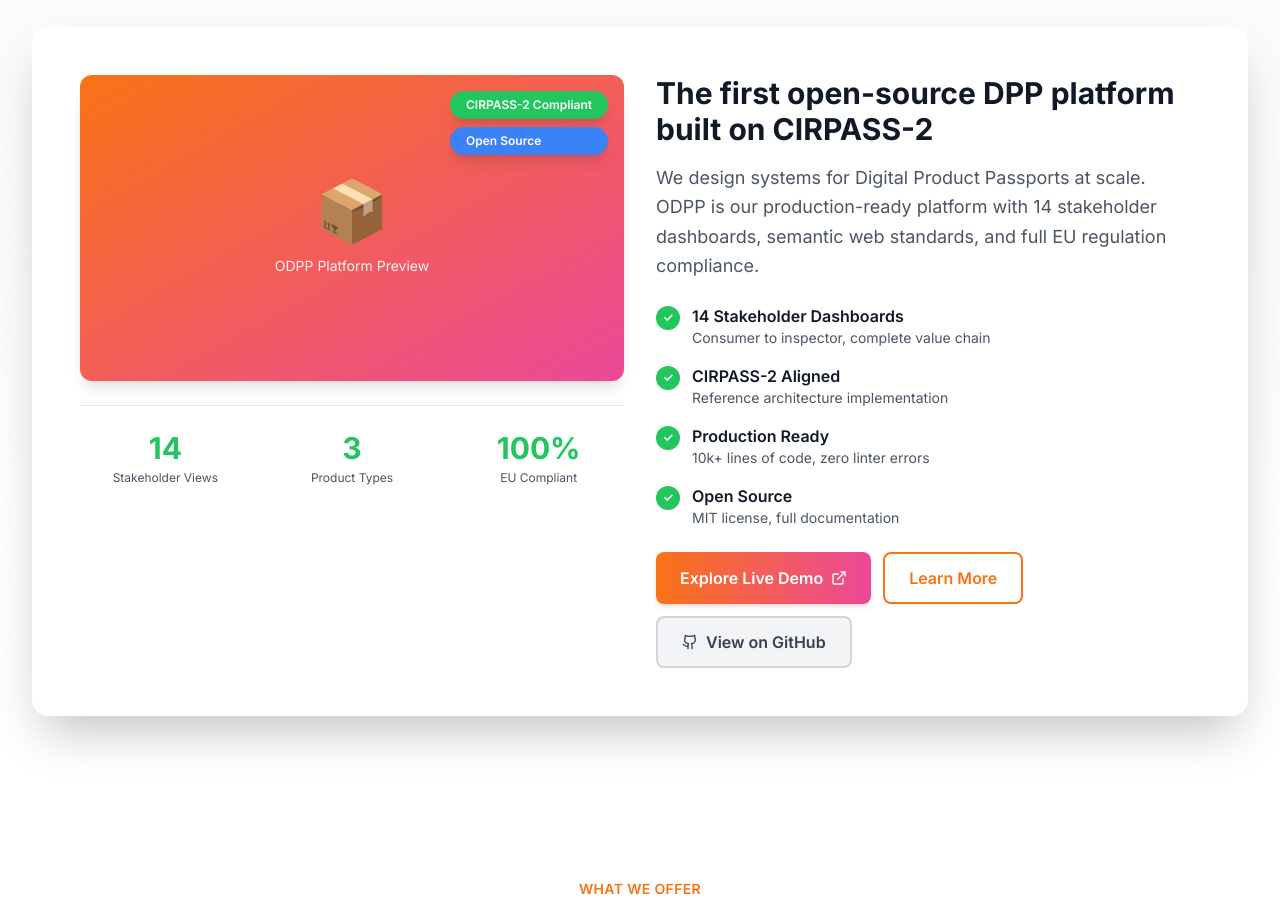
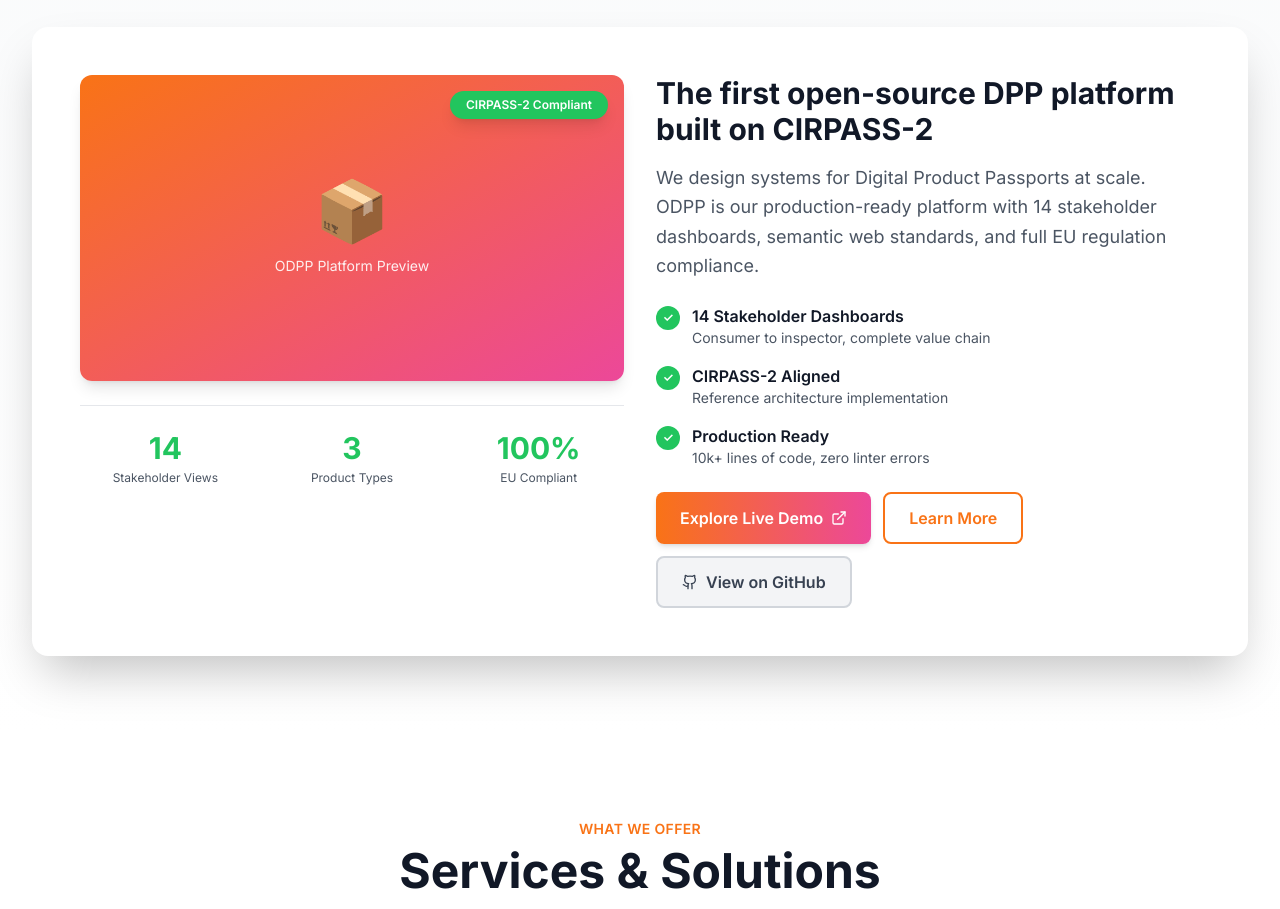
Before and after one commit to flybylow/-HUMANXMACHINE, a Next.js app: page / in a window 1280 px wide. Shown: the part 980-1889 px from the top of the page. Built offline with nearby package versions, Linux system fonts and the light colour scheme.

Commit message:
Remove Open Source references from ODPP section

```diff
--- a/components/home/FeaturedProduct.tsx
+++ b/components/home/FeaturedProduct.tsx
@@ -34,9 +34,6 @@ export function FeaturedProduct() {
                 <div className="absolute top-4 right-4 flex flex-col gap-2">
                   <span className="bg-green-500 text-white px-4 py-1.5 rounded-full text-xs font-semibold shadow-lg">
                     CIRPASS-2 Compliant
-                  </span>
-                  <span className="bg-blue-500 text-white px-4 py-1.5 rounded-full text-xs font-semibold shadow-lg">
-                    Open Source
                   </span>
                 </div>
               </div>
@@ -102,16 +99,6 @@ export function FeaturedProduct() {
                       <p className="text-sm text-gray-600">10k+ lines of code, zero linter errors</p>
                     </div>
                   </div>
-
-                  <div className="flex items-start gap-3">
-                    <div className="flex-shrink-0 w-6 h-6 rounded-full bg-green-500 flex items-center justify-center text-white text-xs font-bold mt-0.5">
-                      ✓
-                    </div>
-                    <div>
-                      <h4 className="font-semibold text-gray-900">Open Source</h4>
-                      <p className="text-sm text-gray-600">MIT license, full documentation</p>
-                    </div>
-                  </div>
                 </div>
 
                 {/* Action Buttons */}
```
